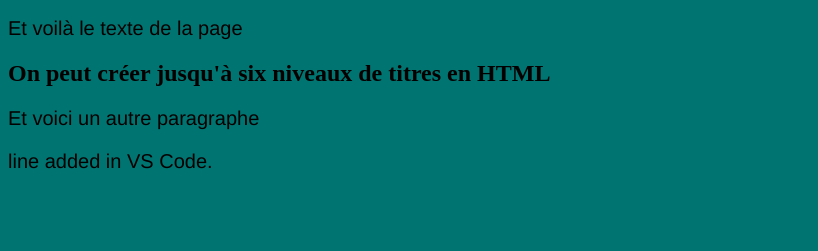
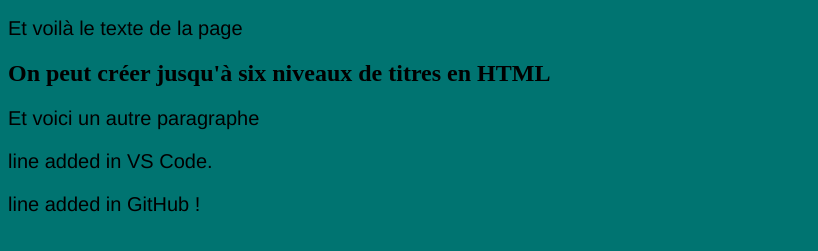
Before and after one commit to asahade38/quete1.4, a plain HTML site: page index.html in a window 1280 px wide. Shown: the part 57-308 px from the top of the page, without its empty margins (0-818 px from the left). Drawn offline with Linux system fonts and the light colour scheme.

Commit message:
new line in index.html added on GitHub

```diff
--- a/index.html
+++ b/index.html
@@ -14,3 +14,4 @@
 </body>
 </html>
 <p> line added in VS Code.</p>
+<p> line added in GitHub ! </p>
```
